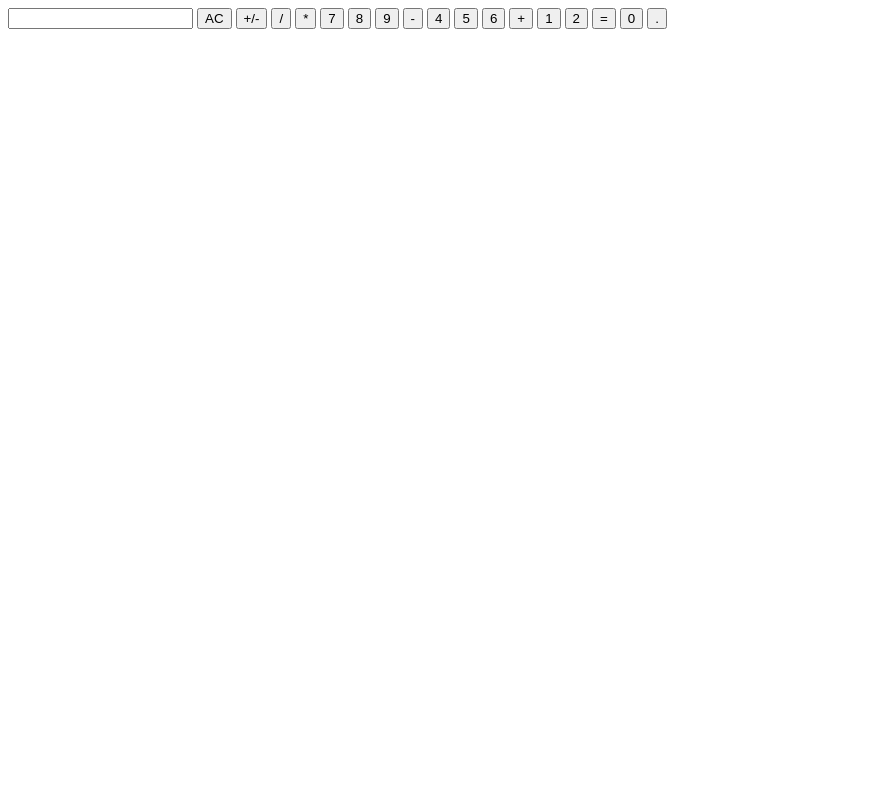
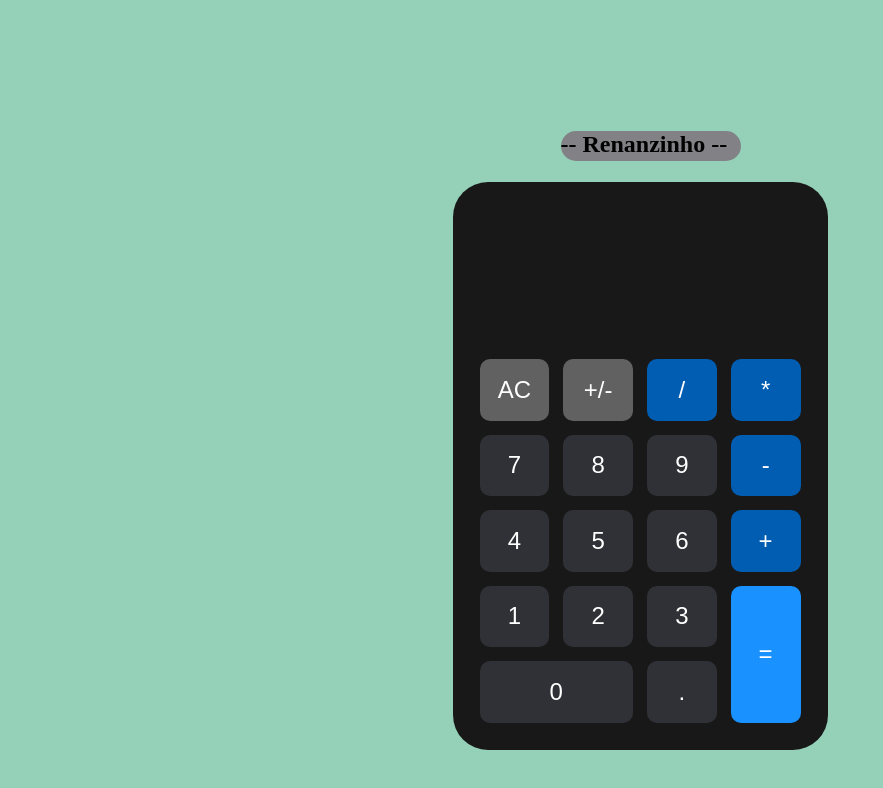
Before and after one commit to Renaanprofissional/CSS-DISPLAY-GRID---CALCULADORA, a plain HTML site: page index.html in a window 1280 px wide. Shown: the whole page, without its empty margins (0-883 px from the left). Drawn offline with Linux system fonts and the light colour scheme.

Commit message:
novo commit

```diff
--- a/index.html
+++ b/index.html
@@ -3,29 +3,36 @@
 <head>
     <meta charset="UTF-8">
     <meta name="viewport" content="width=device-width, initial-scale=1.0">
+    <link rel="stylesheet" href="style.css">
     <title>Calculadora</title>
 </head>
+
 <body>
+    <header>
+        <h2>-- Renanzinho --</h2>
+    </header>
     <div>
         <input class="display"/>
 
-        <button class="gray-button">AC</button>
-        <button class="gray-button">+/-</button>
-        <button class="blue-button">/</button>
-        <button class="blue-button">*</button>
-        <button class="black-button">7</button>
-        <button class="black-button">8</button>
-        <button class="black-button">9</button>
-        <button class="blue-button">-</button>
-        <button class="black-button">4</button>
-        <button class="black-button">5</button>
-        <button class="black-button">6</button>
-        <button class="blue-button">+</button>
-        <button class="black-button">1</button>
-        <button class="black-button">2</button>
-        <button class="blue-button">=</button>
-        <button class="black-button">0</button>
+        <button class="gray-button" onclick="limparTela()">AC</button>
+        <button class="gray-button" onclick="adicionarCaracter('+/-')">+/-</button>
+        <button class="blue-button" onclick="adicionarCaracter('/')">/</button>
+        <button class="blue-button" onclick="adicionarCaracter('*')">*</button>
+        <button class="black-button" onclick="adicionarCaracter('7')">7</button>
+        <button class="black-button" onclick="adicionarCaracter('8')">8</button>
+        <button class="black-button" onclick="adicionarCaracter('9')">9</button>
+        <button class="blue-button" onclick="adicionarCaracter('-')">-</button>
+        <button class="black-button" onclick="adicionarCaracter('4')">4</button>
+        <button class="black-button" onclick="adicionarCaracter('5')">5</button>
+        <button class="black-button" onclick="adicionarCaracter('6')">6</button>
+        <button class="blue-button" onclick="adicionarCaracter('+')">+</button>
+        <button class="black-button" onclick="adicionarCaracter('1')">1</button>
+        <button class="black-button" onclick="adicionarCaracter('2')">2</button>
+        <button class="black-button" onclick="adicionarCaracter('3')">3</button>
+        <button class="blue-button equal" onclick="calcular()">=</button>
+        <button class="black-button zero" onclick="adicionarCaracter('0')">0</button>
         <button class="black-button">.</button>
     </div>
 </body>
+<script src="/scripts.js"></script>
 </html>
--- /dev/null
+++ b/scripts.js
@@ -0,0 +1,16 @@
+function adicionarCaracter(caracter){
+    const valorInput = document.querySelector('.display').value
+
+    document.querySelector('.display').value = valorInput + caracter
+
+}
+
+function limparTela(){
+    document.querySelector('.display').value = ''
+}
+
+function calcular(){
+    const valorInput = document.querySelector('.display').value
+
+    document.querySelector('.display').value = eval(valorInput)
+}
--- a/style.css
+++ b/style.css
@@ -0,0 +1,84 @@
+* {
+    margin: 0;
+    padding: 0;
+    box-sizing: border-box;
+}
+
+body{
+    height: 100vh;
+    width: 100vw;
+    display: grid;
+    justify-content: center;
+    align-items: center;
+    background-color: #95d0b8;
+}
+h2{
+    display: grid;
+    background-color: #828286;
+    width: 180px;
+    height: 30px;
+    position: relative;
+    left: 108px;
+    top: 80px;
+    border-radius: 20px;
+}
+
+div{
+   background-color: rgb(24, 24, 24);
+   width: 375px;
+   height: 568px;
+   border-radius: 35px;
+   padding: 20px;
+   display: grid;
+   grid-template-columns: repeat(4, 1fr);
+   grid-template-rows: repeat(7, 1fr);
+}
+
+input{
+     font-size: 48px;
+     background-color: rgb(24, 24, 24);
+     border: none;
+     outline: none;
+     text-align: right;
+     padding-top: 50px;
+     color: blanchedalmond;
+     grid-row: 1/3;
+     grid-column: 1/5;
+}
+
+button{
+   font-size: 24px;
+   border: none;
+   margin: 7px;
+   border-radius: 10px;
+   cursor: pointer;
+   color: white;
+}
+
+button:hover {
+    opacity: 0.7;
+}
+
+.black-button{
+    background: #303136;
+}
+
+.blue-button {
+    background: #005db2;
+}
+
+.equal{
+    background: #1991ff;
+    grid-row: 6/8;
+    grid-column: 4/5;
+
+
+}
+.gray-button{
+    background: #616161;
+
+}
+
+.zero{
+    grid-column: 1/3;
+}
```
